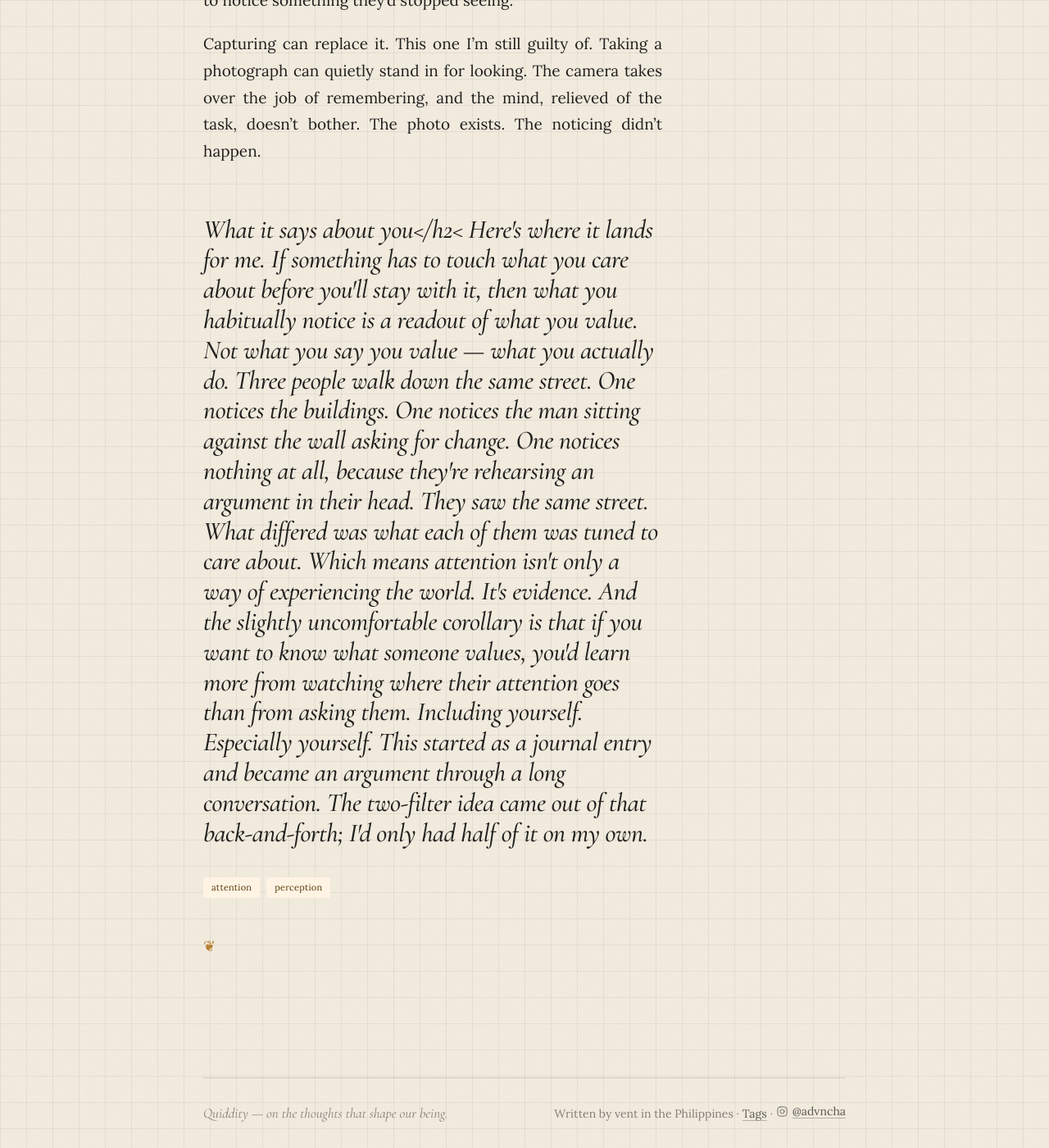
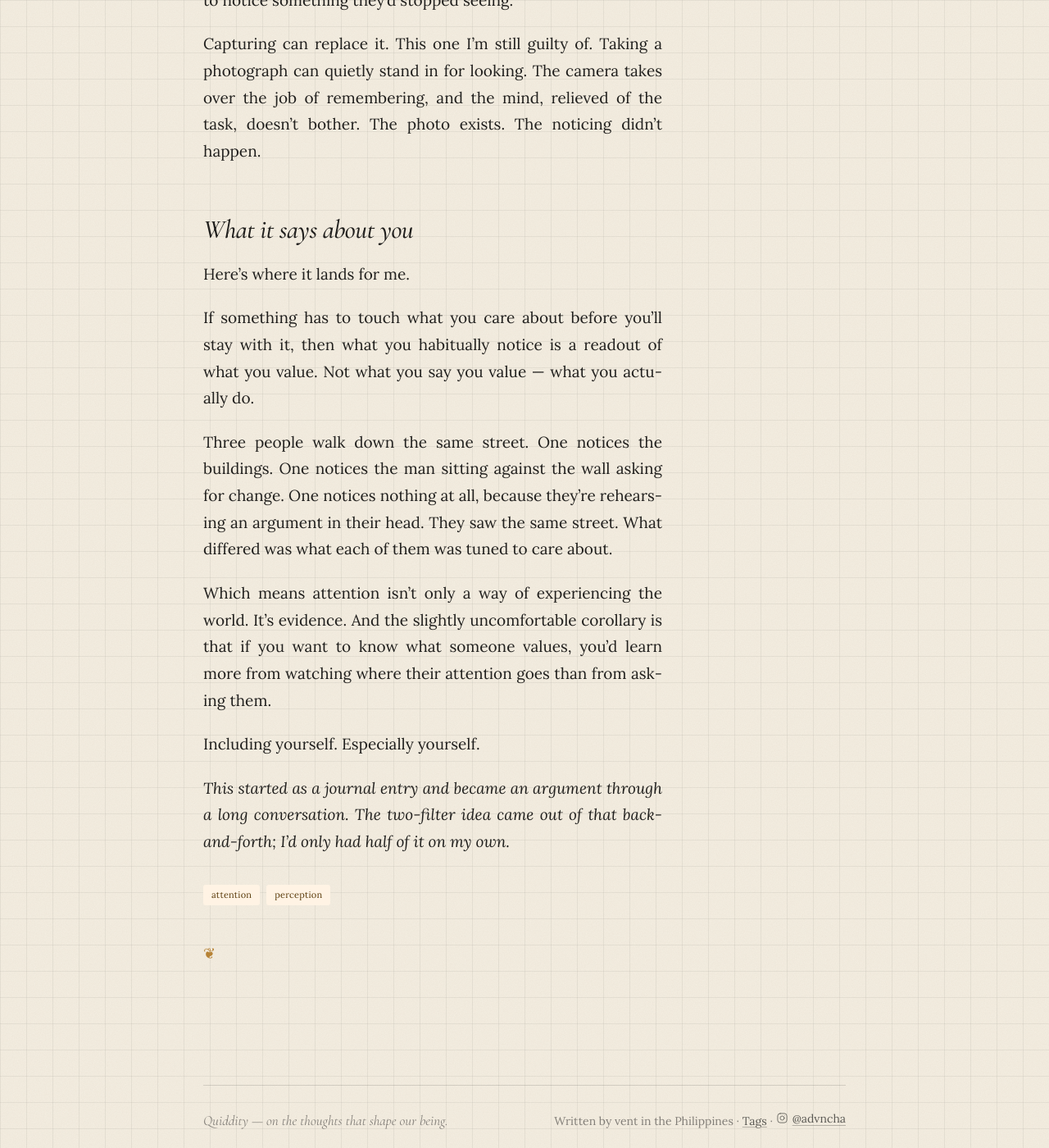
Before and after one commit to AdventureGit/quiddity, a Jekyll site: the page built from _posts/essays/2026-09-20-on-noticing.md, in a window 1280 px wide and 1400 px high, scrolled down 4891 px. Shown: the whole window at 82% size. Built offline with Jekyll 4.4.1, drawn with Linux system fonts in a browser that asks for light colours.

```diff
--- a/_posts/essays/2026-09-20-on-noticing.md
+++ b/_posts/essays/2026-09-20-on-noticing.md
@@ -69,7 +69,7 @@ Habit erodes it. Anything constant eventually becomes invisible. This is the mec
 
 Capturing can replace it. This one I'm still guilty of. Taking a photograph can quietly stand in for looking. The camera takes over the job of remembering, and the mind, relieved of the task, doesn't bother. The photo exists. The noticing didn't happen.
 
-<h2>What it says about you</h2<
+<h2>What it says about you</h2>
 
 Here's where it lands for me.
 
```
